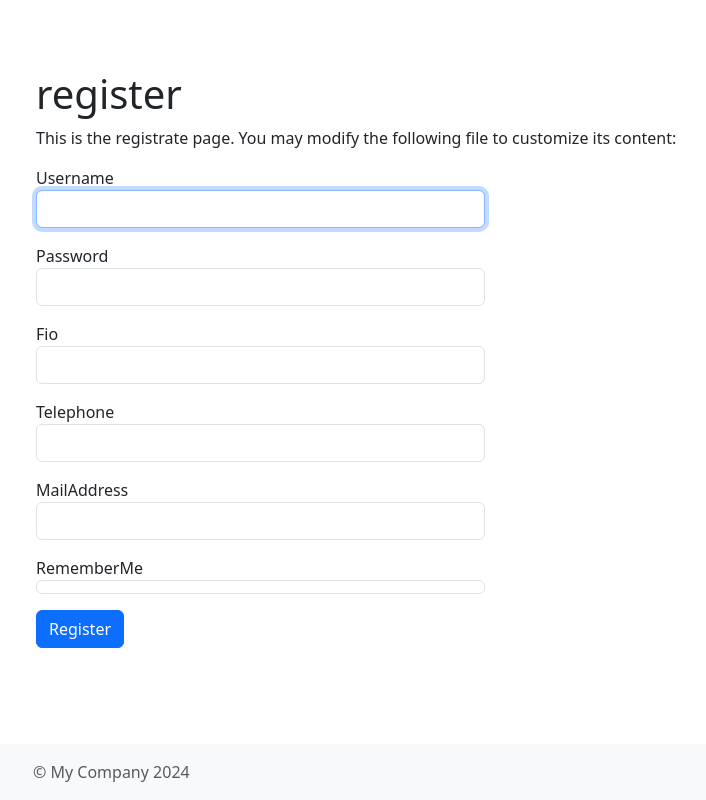
After one commit to den-Master-2040/demoexam, a Yii app: template views/site/registrate.php in a window 1280 px wide. The commit adds this page. Shown: the whole page, without its empty margins (49-755 px from the left). Run offline with PHP 8.4 and a stand-in for Yii, Linux system fonts and the light colour scheme; the template is opened without the code that fills it, so the values that code supplies are empty; form fields are guessed from the names that the template uses; some libraries are stand-ins or nearby versions.

Commit message:
register

```diff
--- a/models/LoginForm.php
+++ b/models/LoginForm.php
@@ -72,6 +72,8 @@ class LoginForm extends Model
         return false;
     }
 
+
+
     /**
      * Finds user by [[username]]
      *
--- a/views/layouts/main.php
+++ b/views/layouts/main.php
@@ -40,7 +40,7 @@ $this->registerLinkTag(['rel' => 'icon', 'type' => 'image/x-icon', 'href' => Yii
         'options' => ['class' => 'navbar-nav'],
         'items' => [
             ['label' => 'Home', 'url' => ['/site/index']],
-            ['label' => 'About', 'url' => ['/site/about']],
+            ['label' => 'Registrate', 'url' => ['/site/registrate']],
             ['label' => 'Contact', 'url' => ['/site/contact']],
             Yii::$app->user->isGuest
                 ? ['label' => 'Login', 'url' => ['/site/login']]
--- /dev/null
+++ b/views/site/registrate.php
@@ -0,0 +1,61 @@
+<?php
+
+/** @var yii\web\View $this */
+/** @var yii\bootstrap5\ActiveForm $form */
+
+/** @var app\models\LoginForm $model */
+
+use yii\bootstrap5\ActiveForm;
+use yii\bootstrap5\Html;
+
+$this->title = 'register';
+$this->params['breadcrumbs'][] = $this->title;
+?>
+
+<div class="site-register">
+    <h1><?= Html::encode($this->title) ?></h1>
+
+    <p>
+        This is the registrate page. You may modify the following file to customize its content:
+    </p>
+
+    <div class="row">
+        <div class="col-lg-5">
+
+            <?php $form = ActiveForm::begin([
+                'id' => 'login-form',
+                'fieldConfig' => [
+                    'template' => "{label}\n{input}\n{error}",
+                    'labelOptions' => ['class' => 'col-lg-1 col-form-label mr-lg-3'],
+                    'inputOptions' => ['class' => 'col-lg-3 form-control'],
+                    'errorOptions' => ['class' => 'col-lg-7 invalid-feedback'],
+                ],
+            ]); ?>
+
+            <?= $form->field($model, 'username')->textInput(['autofocus' => true]) ?>
+            <?= $form->field($model, 'password')->passwordInput() ?>
+            <?= $form->field($model, 'fio')->textInput(['autofocus' => true]) ?>
+            <?= $form->field($model, 'telephone')->textInput(['autofocus' => true]) ?>
+            <?= $form->field($model, 'mailAddress')->textInput(['autofocus' => true]) ?>
+
+
+
+
+            <?= $form->field($model, 'rememberMe')->checkbox([
+                'template' => "<div class=\"custom-control custom-checkbox\">{input} {label}</div>\n<div class=\"col-lg-8\">{error}</div>",
+            ]) ?>
+
+            <div class="form-group">
+                <div>
+                    <?= Html::submitButton('Register', ['class' => 'btn btn-primary', 'name' => 'register-button']) ?>
+                </div>
+            </div>
+
+            <?php ActiveForm::end(); ?>
+
+
+
+        </div>
+    </div>
+
+</div>
```
Also changed, not shown: controllers/SiteController.php (+42 -7 lines), tests/acceptance/HomeCest.php (+3 -3 lines), views/site/about.php (deleted, +0 -18 lines).
